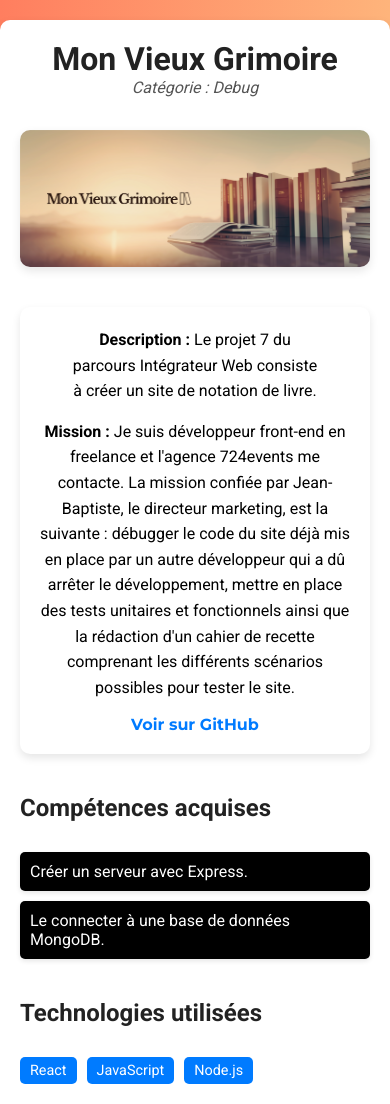
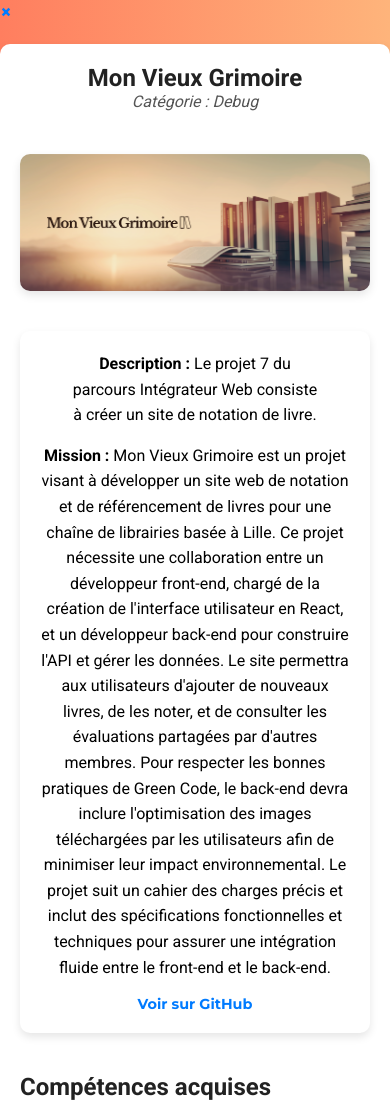
Before and after one commit to mkonate-alt/Projet-8, a plain HTML site: page projet7.html in a window 390 px wide. Shown: the top 1104 px of the page. Drawn offline with Linux system fonts and the light colour scheme.

Commit message:
close menu ressponsive

```diff
--- a/projet7.html
+++ b/projet7.html
@@ -8,6 +8,7 @@
     <link rel="stylesheet" href="styles/styles.css">
 </head>
 <body>
+    <a href="index.html" class="close-icon" aria-label="Quitter la page">&times;</a>
     <div class="container">
         <!-- Titre et catégorie -->
         <header class="project-header">
@@ -20,7 +21,7 @@
             <img src="img/projet 7.png" alt="Conférence d'un événement de 724events" class="project-cover">
             <div class="project-details">
                 <p><strong>Description :</strong> Le projet 7 du parcours Intégrateur Web consiste à créer un site de notation de livre.</p>
-                <p><strong>Mission :</strong> Je suis développeur front-end en freelance et l'agence 724events me contacte. La mission confiée par Jean-Baptiste, le directeur marketing, est la suivante : débugger le code du site déjà mis en place par un autre développeur qui a dû arrêter le développement, mettre en place des tests unitaires et fonctionnels ainsi que la rédaction d'un cahier de recette comprenant les différents scénarios possibles pour tester le site.</p>
+                <p><strong>Mission :</strong> Mon Vieux Grimoire est un projet visant à développer un site web de notation et de référencement de livres pour une chaîne de librairies basée à Lille. Ce projet nécessite une collaboration entre un développeur front-end, chargé de la création de l'interface utilisateur en React, et un développeur back-end pour construire l'API et gérer les données. Le site permettra aux utilisateurs d'ajouter de nouveaux livres, de les noter, et de consulter les évaluations partagées par d'autres membres. Pour respecter les bonnes pratiques de Green Code, le back-end devra inclure l'optimisation des images téléchargées par les utilisateurs afin de minimiser leur impact environnemental. Le projet suit un cahier des charges précis et inclut des spécifications fonctionnelles et techniques pour assurer une intégration fluide entre le front-end et le back-end.</p>
                 <a href="https://github.com/mkonate-alt/Projet-7" target="_blank" class="github-link">Voir sur GitHub</a>
             </div>
         </section>
--- a/styles/styles.css
+++ b/styles/styles.css
@@ -591,4 +591,31 @@ p{
         flex: 1;
         margin-top: 20px;
     }
+
+    .close-icon {
+        font-size: 20px;
+        top: 15px;
+        left: 15px;
+    }
+
+    .project-header h1 {
+        font-size: 1.5rem;
+    }
+
+    .project-details {
+        font-size: 0.9rem;
+    }
+
+    .project-skills ul {
+        padding-left: 15px;
+    }
+
+    .tags {
+        gap: 5px;
+    }
+
+    .tag {
+        font-size: 0.8rem;
+        padding: 4px 8px;
+    }
 }
```
Also changed, not shown: projet2.html (+3 -0 lines), projet3.html (+2 -0 lines), projet4.html (+1 -0 lines), projet5.html (+1 -0 lines), projet6.html (+1 -0 lines).
